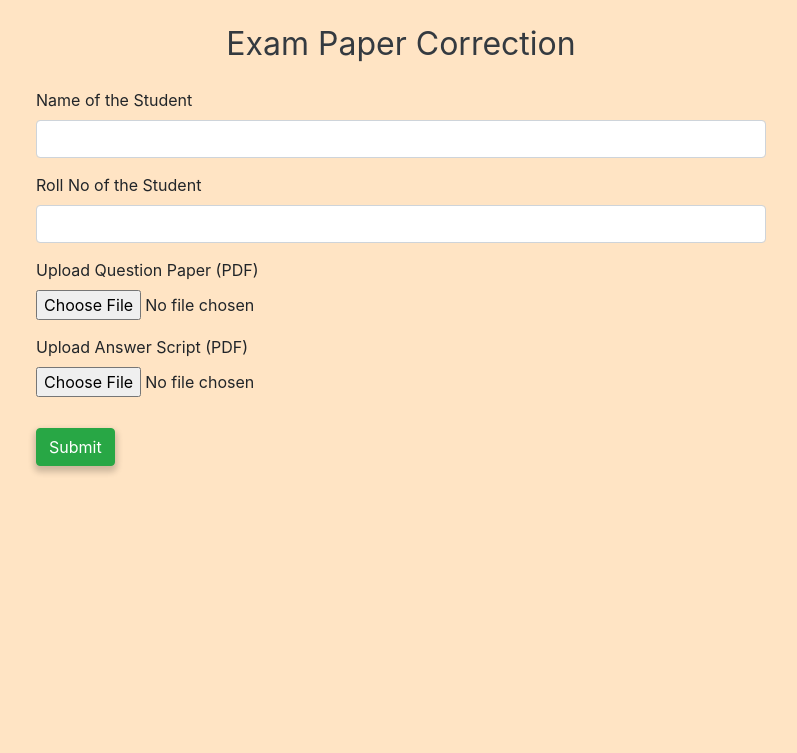
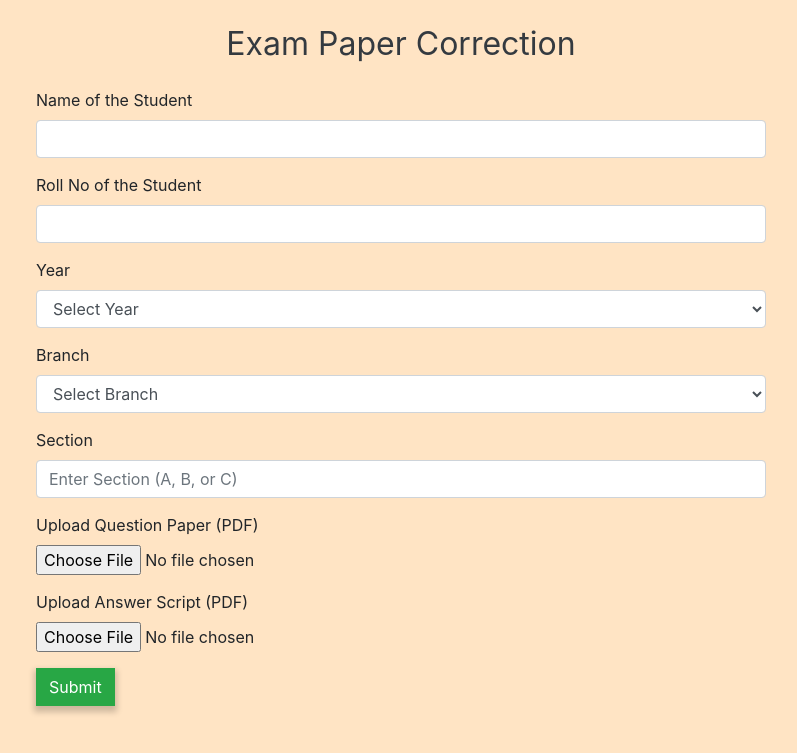
Before and after one commit to Sahith200444/Aigrading, a Flask app: page /dash.html in a window 1280 px wide. Shown: the top 753 px of the page, without its empty margins (239-1036 px from the left). Run offline with Flask 3, Linux system fonts and the light colour scheme; the visitor is signed in with stand-in values (Sample User, id 1); some libraries are stand-ins or nearby versions.

Commit message:
Update dash.html

```diff
--- a/templates/dash.html
+++ b/templates/dash.html
@@ -13,12 +13,9 @@
         .form-group {
             margin-bottom: 15px;
         }
-        .btn-primary {
+        .btn-primary, .btn-success {
             display: block;
             border-radius: 0px;
-            box-shadow: 0px 4px 6px 2px rgba(0,0,0,0.2);
-        }
-        .btn-success {
             box-shadow: 0px 4px 6px 2px rgba(0,0,0,0.2);
         }
         .header {
@@ -44,6 +41,31 @@
                         <input type="text" class="form-control" id="rollNo" name="rollNo" required>
                     </div>
                     <div class="form-group">
+                        <label for="year">Year</label>
+                        <select class="form-control" id="year" name="year" required>
+                            <option value="">Select Year</option>
+                            <option value="I">I</option>
+                            <option value="II">II</option>
+                            <option value="III">III</option>
+                            <option value="IV">IV</option>
+                        </select>
+                    </div>
+                    <div class="form-group">
+                        <label for="branch">Branch</label>
+                        <select class="form-control" id="branch" name="branch" required>
+                            <option value="">Select Branch</option>
+                            <option value="IT">IT</option>
+                            <option value="CSE">CSE</option>
+                            <option value="ECE">ECE</option>
+                            <option value="Civil">Civil</option>
+                            <option value="AI">AI</option>
+                        </select>
+                    </div>
+                    <div class="form-group">
+                        <label for="section">Section</label>
+                        <input type="text" class="form-control" id="section" name="section" placeholder="Enter Section (A, B, or C)" required>
+                    </div>
+                    <div class="form-group">
                         <label for="questionPaper">Upload Question Paper (PDF)</label>
                         <input type="file" class="form-control-file" id="questionPaper" name="questionPaper" accept="application/pdf" required>
                     </div>
```
